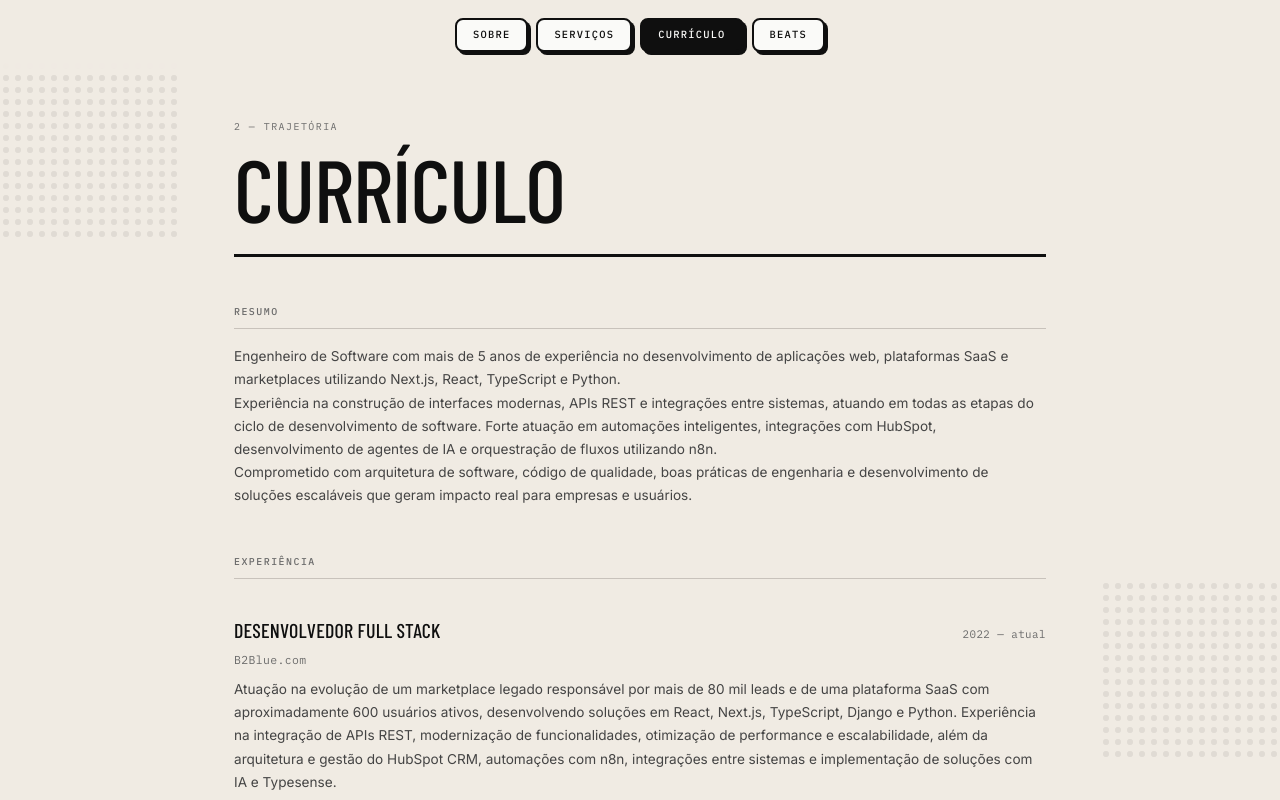
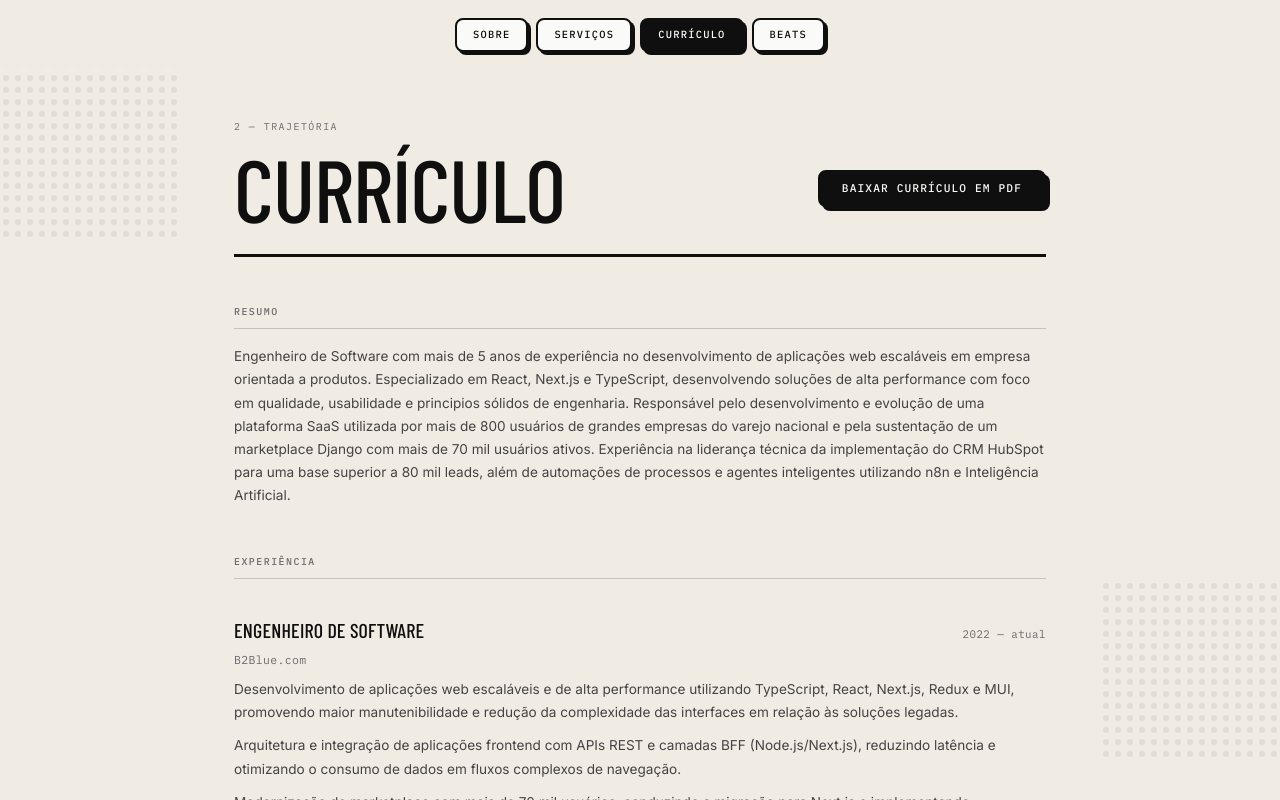
Before and after one commit to franclinjr/francs, a Next.js app: page / in a window 1280 px wide. Both pictures are taken after a click on the button "CURRÍCULO". Shown: the top 800 px of the page. Built offline with nearby package versions, Linux system fonts and the light colour scheme; a web font is replaced by a local one.

Commit message:
feat [Currículo]: add cv download button

```diff
--- a/app/components/PanelCurriculo.tsx
+++ b/app/components/PanelCurriculo.tsx
@@ -1,26 +1,9 @@
 interface PanelCurriculoProps { isActive: boolean; }
-
-const experiences = [
-  {
-    date: "2022 — atual",
-    role: "Desenvolvedor Full Stack",
-    company: "B2Blue.com",
-    desc: "Atuação na evolução de um marketplace legado responsável por mais de 80 mil leads e de uma plataforma SaaS com aproximadamente 600 usuários ativos, desenvolvendo soluções em React, Next.js, TypeScript, Django e Python. Experiência na integração de APIs REST, modernização de funcionalidades, otimização de performance e escalabilidade, além da arquitetura e gestão do HubSpot CRM, automações com n8n, integrações entre sistemas e implementação de soluções com IA e Typesense.",
-    chips: ["NextJS","React", "TypeScript", "Material UI", "Vitest", "HubSpot", "Typesense", "n8n", "Django"],
-  },
-  {
-    date: "2021 - 2022",
-    role: "Estágio de tecnologia",
-    company: "B2Blue.com",
-    desc: "Desenvolvimento e manutenção de automações voltadas ao atendimento de usuários e otimização de processos internos, além da identificação de bugs, refinamento de melhorias e colaboração na evolução contínua do sistema, contribuindo para maior eficiência operacional e qualidade da plataforma.",
-    chips: ["HubSpot", "Take Blip", "Python", "Django", "React"],
-  },
-];
 
 const stackCategories = [
   { label: "Linguagens", items: ["TypeScript", "JavaScript", "Python"] },
-  { label: "Frameworks & Libs", items: ["React", "Next.js", "Django", "Material UI", "Tailwind CSS"] },
-  { label: "Banco de Dados", items: ["PostgreSQL", "MySQL"] },
+  { label: "Frameworks & Libs", items: ["React", "Next.js", "Django", "Node.js", "Material UI", "Tailwind CSS"] },
+  { label: "Testes Automatizados", items: ["Vitest", "Jest", "React Testing Library"] },
   { label: "Ferramentas & Plataformas", items: ["Git", "HubSpot", "n8n", "Typesense"] },
 ];
 
@@ -37,41 +20,108 @@ export default function PanelCurriculo({ isActive }: PanelCurriculoProps) {
     <div id="panel-curriculo" className={`panel${isActive ? " active" : ""}`}>
       <div className="section-inner">
         <p className="section-eyebrow">2 — Trajetória</p>
-        <h2 className="section-title">Currículo</h2>
+        <div className="section-title-row">
+          <div className="section-title" style={{ display: "flex", alignItems: "center", justifyContent: "space-between" }}>
+            <h2>Currículo</h2>
+            <a
+              className="btn btn-solid cv-download-btn"
+              href="/cv.pdf"
+              download="Franclin Jr - Software Engineer.pdf"
+            >
+              Baixar Currículo em PDF
+            </a>
+          </div>
+        </div>
 
         {/* Resumo */}
         <div className="cv-block">
           <p className="cv-block-title">Resumo</p>
           <p className="exp-desc">
-            Engenheiro de Software com mais de 5 anos de experiência no desenvolvimento de
-            aplicações web, plataformas SaaS e marketplaces utilizando Next.js, React, TypeScript e Python. <br/>
-            Experiência na construção de interfaces modernas, APIs REST e integrações entre sistemas,
-            atuando em todas as etapas do ciclo de desenvolvimento de software. Forte atuação em
-            automações inteligentes, integrações com HubSpot, desenvolvimento de agentes de IA e orquestração
-            de fluxos utilizando n8n.<br/> Comprometido com arquitetura de software, código
-            de qualidade, boas práticas de engenharia e desenvolvimento de soluções escaláveis
-            que geram impacto real para empresas e usuários.
+            Engenheiro de Software com mais de 5 anos de experiência no desenvolvimento
+            de aplicações web escaláveis em empresa orientada a produtos. Especializado em React, Next.js e TypeScript,
+            desenvolvendo soluções de alta performance com foco em qualidade, usabilidade e principios sólidos de engenharia.
+            Responsável pelo desenvolvimento e evolução de uma plataforma SaaS utilizada por mais de 800 usuários de
+            grandes empresas do varejo nacional e pela sustentação de um marketplace Django com mais de 70 mil usuários ativos. Experiência na liderança técnica da implementação do CRM HubSpot para uma base superior a 80 mil leads, além de automações de processos e agentes inteligentes utilizando n8n e Inteligência Artificial.
           </p>
         </div>
 
         {/* Experiência */}
         <div className="cv-block">
           <p className="cv-block-title">Experiência</p>
-          {experiences.map((exp, i) => (
-            <div className="exp-entry" key={i}>
-              <div className="exp-header">
-                <div className="exp-role">{exp.role}</div>
-                <div className="exp-date">{exp.date}</div>
-              </div>
-              <div className="exp-company">{exp.company}</div>
-              <p className="exp-desc">{exp.desc}</p>
-              <div className="chips">
-                {exp.chips.map((c) => (
-                  <span className="chip" key={c}>{c}</span>
-                ))}
-              </div>
+
+          <div className="exp-entry">
+            <div className="exp-header">
+              <div className="exp-role">Engenheiro de Software</div>
+              <div className="exp-date">2022 — atual</div>
             </div>
-          ))}
+            <div className="exp-company">B2Blue.com</div>
+            <p className="exp-desc">
+              Desenvolvimento de aplicações web escaláveis e de alta performance utilizando TypeScript, React, Next.js, Redux e MUI, promovendo
+              maior manutenibilidade e redução da complexidade das interfaces em relação às soluções legadas.
+            </p>
+            <p className="exp-desc">
+              Arquitetura e integração de aplicações frontend com APIs REST e camadas BFF (Node.js/Next.js), reduzindo latência e otimizando o
+              consumo de dados em fluxos complexos de navegação.
+            </p>
+            <p className="exp-desc">
+              Modernização de marketplace com mais de 70 mil usuários, conduzindo a migração para Next.js e implementando mecanismos de busca
+              com Typesense e recursos de Inteligência Artificial utilizando modelos da ChatGPT e Claude.
+            </p>
+            <p className="exp-desc">
+              Referência técnica para o CRM HubSpot, liderando a implementação de funis de vendas, automações de relacionamento com leads,
+              dashboards comerciais e integrações com sistemas internos e plataformas de terceiros.
+            </p>
+            <p className="exp-desc">
+              Desenvolvimento de agentes inteligentes de atendimento a usuários e automações de processos utilizando n8n, aumentando a
+              eficiência operacional e reduzindo atividades manuais.
+            </p>
+            <p className="exp-desc">
+              Aplicação de soluções baseadas em LLMs, incluindo ChatGPT, Claude e Manus, para otimização do fluxo de desenvolvimento e
+              implementação de funcionalidades com Inteligência Artificial, como busca inteligente, refinamento de consultas, prototipação de
+              interfaces e apoio no desenvolvimento.
+            </p>
+            <p className="exp-desc">
+              Estruturação da estratégia de testes automatizados em projeto com mais de 5.000 arquivos, elevando a cobertura para
+              aproximadamente 90% e aumentando a confiabilidade das entregas.
+            </p>
+            <p className="exp-desc">
+              Colaboração direta com equipes de Produto, Design, Backend e Operações, participando da definição de soluções técnicas e do
+              alinhamento com stakeholders estratégicos, incluindo a alta liderança da empresa.
+            </p>
+            <div className="chips">
+              <span className="chip">NextJS</span>
+              <span className="chip">React</span>
+              <span className="chip">TypeScript</span>
+              <span className="chip">Django</span>
+              <span className="chip">Node.js</span>
+              <span className="chip">Redux</span>
+              <span className="chip">Material UI</span>
+              <span className="chip">Vitest</span>
+              <span className="chip">HubSpot</span>
+              <span className="chip">Typesense</span>
+              <span className="chip">n8n</span>
+            </div>
+          </div>
+
+          <div className="exp-entry">
+            <div className="exp-header">
+              <div className="exp-role">Estagiário de Tecnologia</div>
+              <div className="exp-date">2021 - 2022</div>
+            </div>
+            <div className="exp-company">B2Blue.com</div>
+            <p className="exp-desc">
+              Desenvolvimento e manutenção de automações voltadas ao atendimento de usuários e otimização de processos internos, além da
+              identificação de bugs, refinamento de melhorias e colaboração na evolução contínua do sistema, contribuindo para maior eficiência
+              operacional e qualidade da plataforma.
+            </p>
+            <div className="chips">
+              <span className="chip">HubSpot</span>
+              <span className="chip">Take Blip</span>
+              <span className="chip">Python</span>
+              <span className="chip">Django</span>
+              <span className="chip">React</span>
+            </div>
+          </div>
         </div>
 
         {/* Formação */}
@@ -79,10 +129,10 @@ export default function PanelCurriculo({ isActive }: PanelCurriculoProps) {
           <p className="cv-block-title">Formação</p>
           <div className="edu-entry">
             <div className="exp-header">
-              <div className="edu-degree">Análise e Des. de Sistemas</div>
-              <div className="edu-year">2019 — 2022</div>
+              <div className="edu-degree">Análise e Desenvolvimento de Sistemas</div>
+              <div className="edu-year">2020 — 2023</div>
             </div>
-            <div className="edu-school">Estácio</div>
+            <div className="edu-school">Universidade Estácio de Sá</div>
           </div>
         </div>
 
--- a/app/layout.tsx
+++ b/app/layout.tsx
@@ -2,8 +2,8 @@ import type { Metadata } from "next";
 import "./globals.css";
 
 export const metadata: Metadata = {
-  title: "Franclin Junior | Full Stack Developer",
-  description: "Full Stack Developer · IA · HubSpot · Embu das Artes - SP",
+  title: "Franclin Junior | Software Engineer",
+  description: "Software Engineer · Frontend developer · HubSpot",
 };
 
 export default function RootLayout({
```
Also changed, not shown: 1 other file (tests, documents, lock files or other folders).
